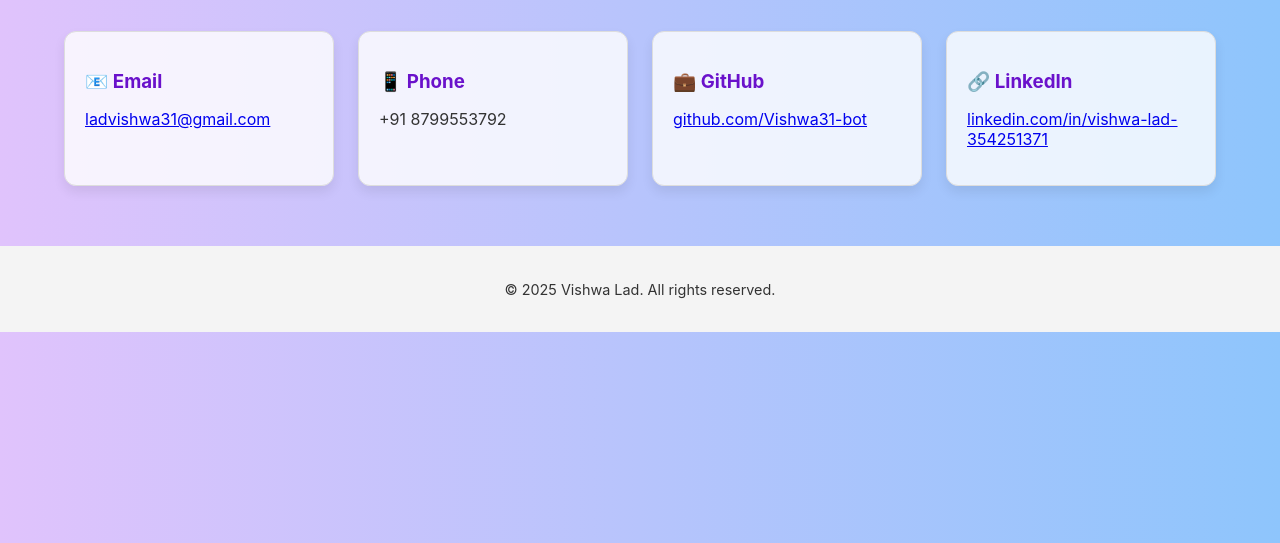
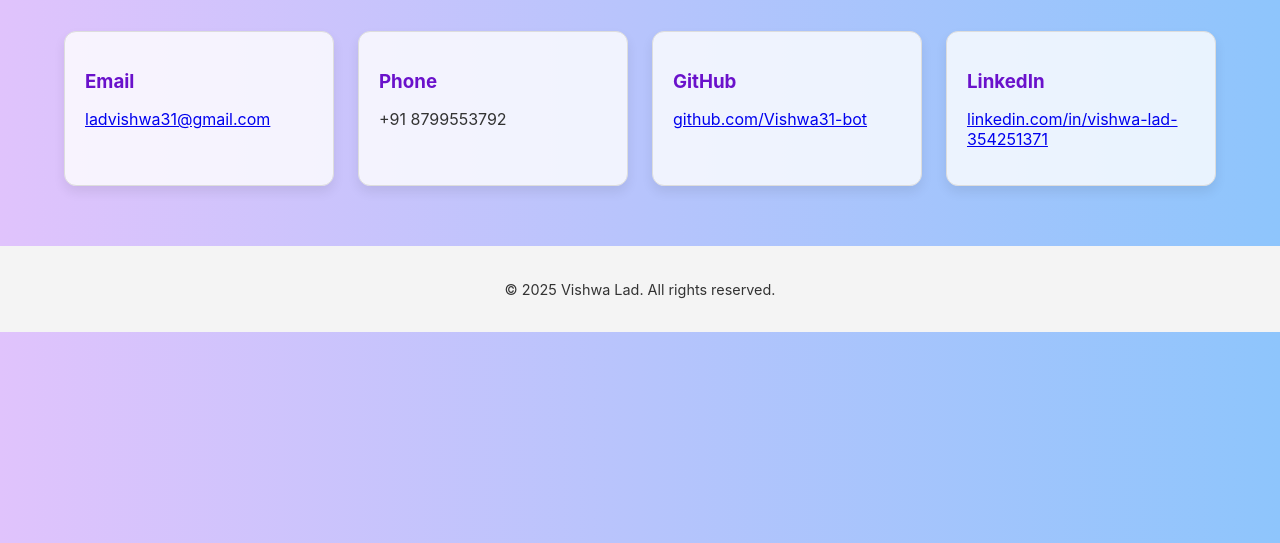
Before and after one commit to Vishwa31-bot/Vishwa_Lad_Portfolio, a plain HTML site: page contact.html in a window 1280 px wide. Shown: the part 257-800 px from the top of the page. Drawn offline with Linux system fonts and the light colour scheme.

Commit message:
Update contact.html

```diff
--- a/contact.html
+++ b/contact.html
@@ -26,19 +26,19 @@
       <h2 class="big-name">Let's Connect</h2>
       <div class="card-grid">
         <div class="card">
-          <h3>📧 Email</h3>
+          <h3> Email</h3>
           <p><a href="mailto:ladvishwa31@gmail.com">ladvishwa31@gmail.com</a></p>
         </div>
         <div class="card">
-          <h3>📱 Phone</h3>
+          <h3> Phone</h3>
           <p>+91 8799553792</p>
         </div>
         <div class="card">
-          <h3>💼 GitHub</h3>
+          <h3>GitHub</h3>
           <p><a href="https://github.com/Vishwa31-bot" target="_blank">github.com/Vishwa31-bot</a></p>
         </div>
         <div class="card">
-          <h3>🔗 LinkedIn</h3>
+          <h3> LinkedIn</h3>
           <p><a href="https://linkedin.com/in/vishwa-lad-354251371" target="_blank">linkedin.com/in/vishwa-lad-354251371</a></p>
         </div>
       </div>
```
